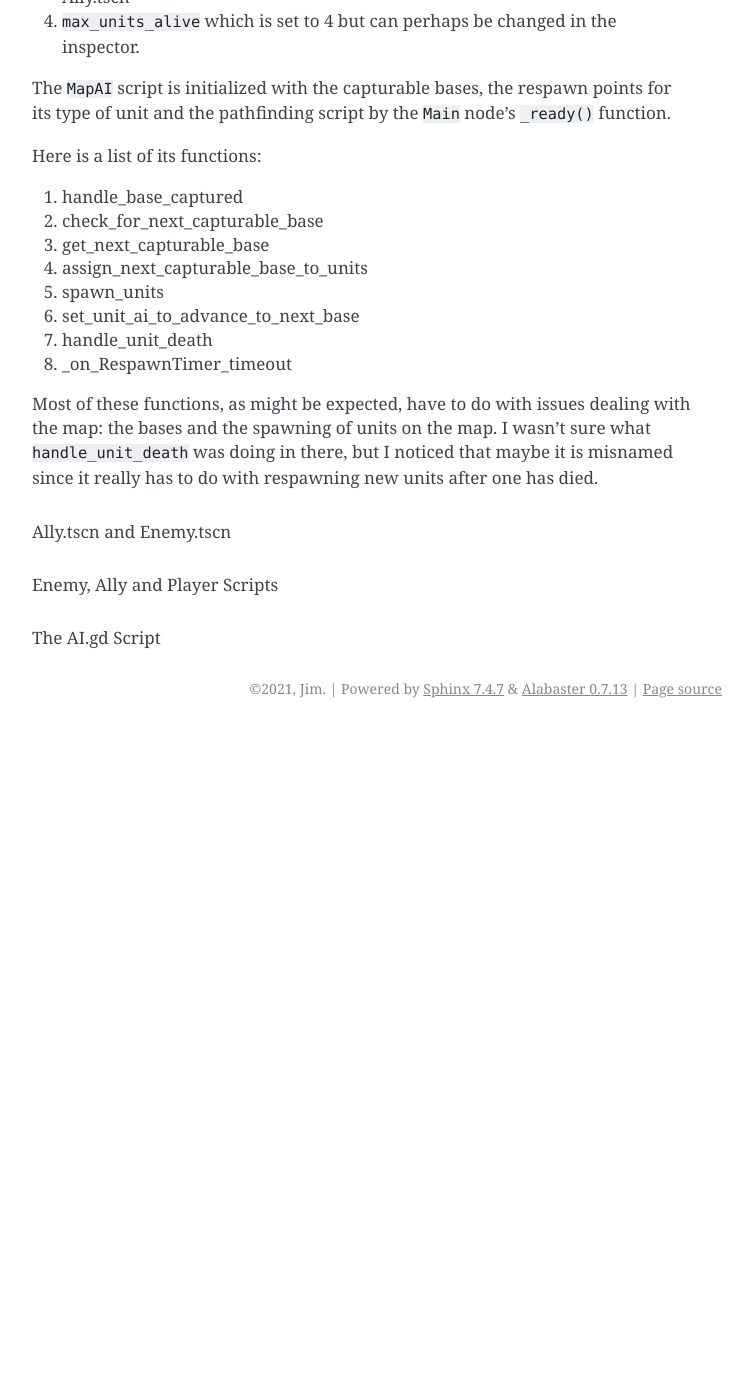
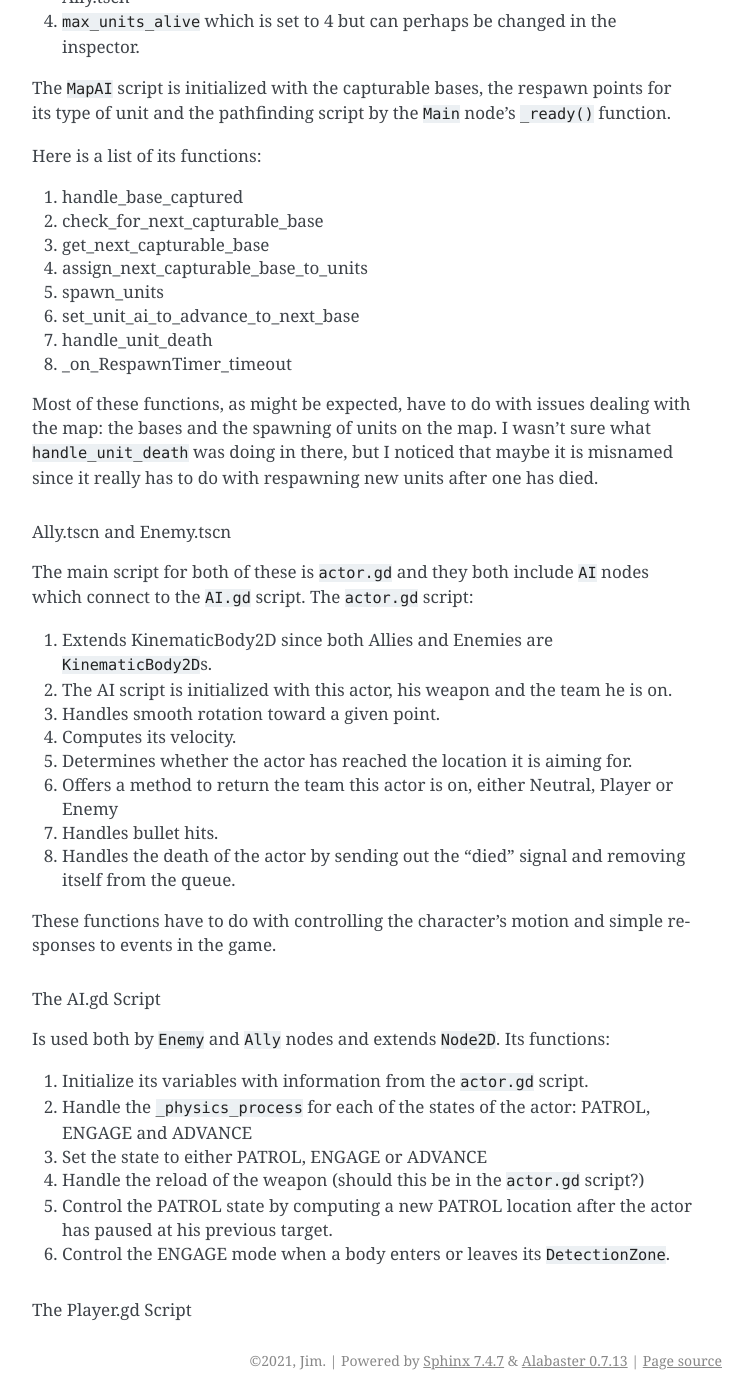
Before and after one commit to JMorris1575/Christmas2022, a Sphinx documentation site: the page built from docs/st_nick_game_dev.rst, in a window 1280 px wide and 1400 px high, scrolled down 47971 px. Shown: the whole window, without its empty margins (388-1140 px from the left). Built offline with Sphinx 7.4.7, drawn with Linux system fonts in a browser that asks for light colours; before the commit the page ends 48699 px from its top, so only the background shows below that; some of the changed text lies outside the part shown.

Commit message:
Added more to my analysis of jmbiv's character control scripts

```diff
--- a/docs/st_nick_game_dev.rst
+++ b/docs/st_nick_game_dev.rst
@@ -1930,8 +1930,31 @@ misnamed since it really has to do with respawning new units after one has died.
 Ally.tscn and Enemy.tscn
 ^^^^^^^^^^^^^^^^^^^^^^^^
 
-Enemy, Ally and Player Scripts
-^^^^^^^^^^^^^^^^^^^^^^^^^^^^^^
+The main script for both of these is ``actor.gd`` and they both include ``AI`` nodes which connect to the ``AI.gd``
+script. The ``actor.gd`` script:
+
+#. Extends KinematicBody2D since both Allies and Enemies are ``KinematicBody2D``\s.
+#. The AI script is initialized with this actor, his weapon and the team he is on.
+#. Handles smooth rotation toward a given point.
+#. Computes its velocity.
+#. Determines whether the actor has reached the location it is aiming for.
+#. Offers a method to return the team this actor is on, either Neutral, Player or Enemy
+#. Handles bullet hits.
+#. Handles the death of the actor by sending out the "died" signal and removing itself from the queue.
+
+These functions have to do with controlling the character's motion and simple responses to events in the game.
 
 The AI.gd Script
 ^^^^^^^^^^^^^^^^
+
+Is used both by ``Enemy`` and ``Ally`` nodes and extends ``Node2D``. Its functions:
+
+#. Initialize its variables with information from the ``actor.gd`` script.
+#. Handle the ``_physics_process`` for each of the states of the actor: PATROL, ENGAGE and ADVANCE
+#. Set the state to either PATROL, ENGAGE or ADVANCE
+#. Handle the reload of the weapon (should this be in the ``actor.gd`` script?)
+#. Control the PATROL state by computing a new PATROL location after the actor has paused at his previous target.
+#. Control the ENGAGE mode when a body enters or leaves its ``DetectionZone``.
+
+The Player.gd Script
+^^^^^^^^^^^^^^^^^^^^
```
